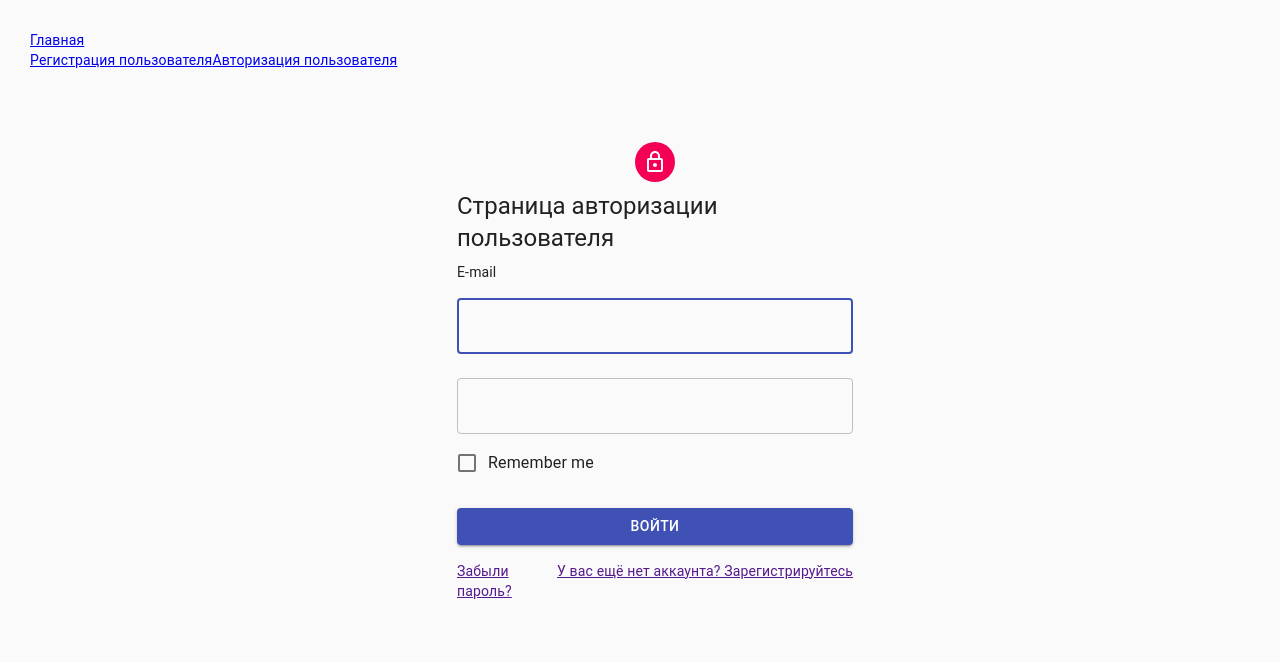
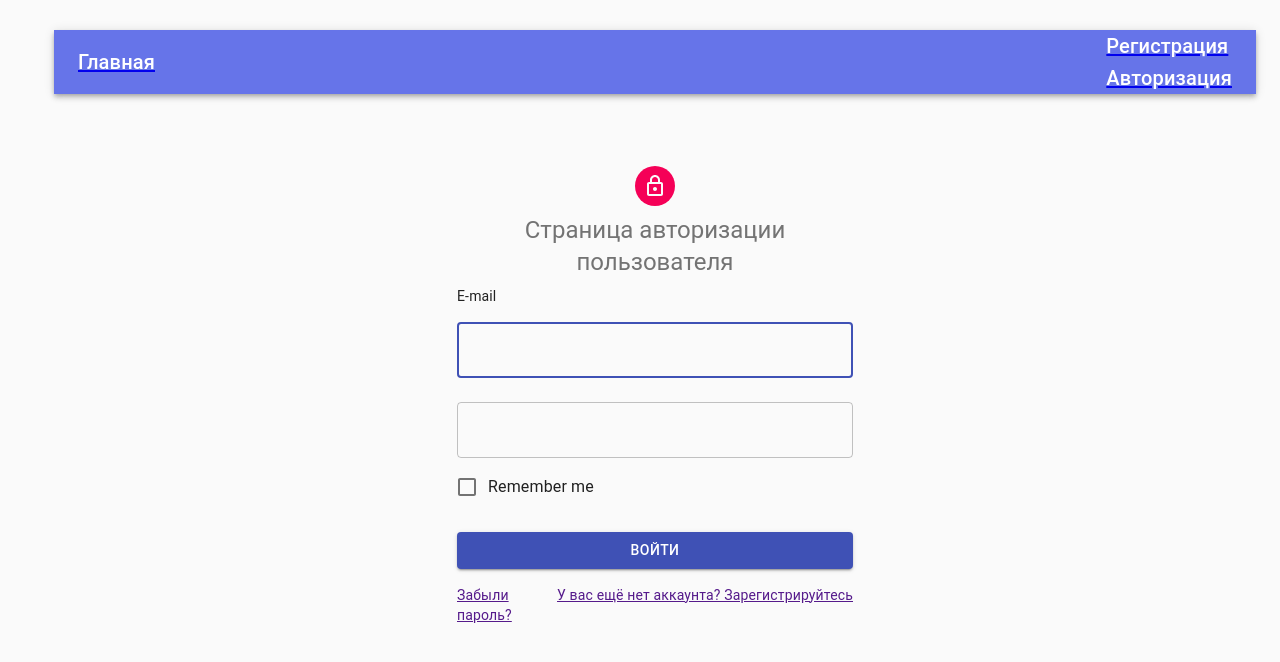
Before and after one commit to Nataliia-Blazhko/goit-react-hw-08-phonebook, a React (Create React App) app: page /login in a window 1280 px wide. Shown: the top 662 px of the page. Built offline with nearby package versions, Linux system fonts and the light colour scheme.

Commit message:
добавление оформления меню бара с material-ui

```diff
--- a/src/App.js
+++ b/src/App.js
@@ -5,6 +5,7 @@ import { authOperations } from './redux/auth';
 import AppBar from './components/appbar/AppBar';
 import PrivateRoute from './components/PrivateRoute';
 import PublicRoute from './components/PublicRoute';
+import Container from '@material-ui/core/Container';
 
 import './styles.scss';
 
@@ -20,7 +21,7 @@ class App extends Component {
 
   render() {
     return (
-      <div>
+      <Container fixed>
         <AppBar />
         <Suspense fallback={<p>Идёт загрузка...</p>}>
           <Switch>
@@ -40,7 +41,7 @@ class App extends Component {
             />
           </Switch>
         </Suspense>
-      </div>
+      </Container>
     );
   }
 }
--- a/src/components/appbar/AppBar.js
+++ b/src/components/appbar/AppBar.js
@@ -3,13 +3,33 @@ import Navigation from '../navigation/Navigation';
 import UserMenu from '../usermenu/UserMenu';
 import AuthNav from '../authnav/AuthNav';
 import { authSelectors } from '../../redux/auth';
+import MaterialAppBar from '@material-ui/core/AppBar';
+import { makeStyles } from '@material-ui/core/styles';
+import Toolbar from '@material-ui/core/Toolbar';
 
-const AppBar = ({ isAuthenticated }) => (
-  <header>
-    <Navigation />
-    {isAuthenticated ? <UserMenu /> : <AuthNav />}
-  </header>
-);
+const useStyles = makeStyles(theme => ({
+  appBar: {
+    backgroundColor: '#6674e9',
+    display: 'flex',
+    justifyContent: 'space-between',
+    alignItems: 'center',
+  },
+}));
+
+const AppBar = ({ isAuthenticated }) => {
+  const classes = useStyles();
+
+  return (
+    <div className={classes.root}>
+      <MaterialAppBar position="static">
+        <Toolbar className={classes.appBar}>
+          <Navigation />
+          {isAuthenticated ? <UserMenu /> : <AuthNav />}
+        </Toolbar>
+      </MaterialAppBar>
+    </div>
+  );
+};
 
 const mapStateToProps = state => ({
   isAuthenticated: authSelectors.getIsAuthenticated(state),
--- a/src/components/authnav/AuthNav.js
+++ b/src/components/authnav/AuthNav.js
@@ -1,15 +1,36 @@
 import React from 'react';
 import { NavLink } from 'react-router-dom';
+import { makeStyles } from '@material-ui/core/styles';
+import Typography from '@material-ui/core/Typography';
 
-const AuthNav = () => (
-  <div>
-    <NavLink to="register" exact className="link" activeClassName="active-link">
-      Регистрация пользователя
-    </NavLink>
-    <NavLink to="login" exact className="link" activeClassName="active-link">
-      Авторизация пользователя
-    </NavLink>
-  </div>
-);
+const useStyles = makeStyles(theme => ({
+  title: {
+    color: 'white',
+  },
+}));
+
+const AuthNav = () => {
+  const classes = useStyles();
+  return (
+    <div className={classes.root}>
+      <NavLink
+        to="register"
+        exact
+        className="link"
+        activeClassName="active-link"
+      >
+        <Typography variant="h6" className={classes.title}>
+          Регистрация{' '}
+        </Typography>
+      </NavLink>
+      <NavLink to="login" exact className="link" activeClassName="active-link">
+        {' '}
+        <Typography variant="h6" className={classes.title}>
+          Авторизация{' '}
+        </Typography>
+      </NavLink>
+    </div>
+  );
+};
 
 export default AuthNav;
--- a/src/components/home/Home.js
+++ b/src/components/home/Home.js
@@ -1,10 +1,20 @@
 import React, { Component } from 'react';
+import Typography from '@material-ui/core/Typography';
+import { withStyles } from '@material-ui/core/styles';
+
+const styles = theme => ({
+  title: {
+    color: 'black',
+  },
+});
 
 export class Home extends Component {
   render() {
     return (
       <div>
-        <h2>Phonebook</h2>
+        <Typography variant="h4" align="center">
+          Телефонная книга
+        </Typography>
       </div>
     );
   }
--- a/src/components/login/Login.js
+++ b/src/components/login/Login.js
@@ -60,7 +60,12 @@ export class Login extends Component {
           <Avatar className={classes.avatar}>
             <LockOutlinedIcon />
           </Avatar>
-          <Typography component="h1" variant="h5">
+          <Typography
+            component="h1"
+            variant="h5"
+            align="center"
+            color="textSecondary"
+          >
             Страница авторизации пользователя{' '}
           </Typography>
           <form
--- a/src/components/navigation/Navigation.js
+++ b/src/components/navigation/Navigation.js
@@ -2,11 +2,24 @@ import React from 'react';
 import { NavLink } from 'react-router-dom';
 import { connect } from 'react-redux';
 import { getIsAuthenticated } from '../../redux/auth/auth-selectors';
+import Typography from '@material-ui/core/Typography';
+import { makeStyles } from '@material-ui/core/styles';
 
-const Navigation = ({ isAuthenticated }) => (
-  <nav>
+const useStyles = makeStyles(theme => ({
+  title: {
+    color: 'white',
+  },
+}));
+
+const Navigation = ({ isAuthenticated }) => {
+  const classes = useStyles();
+  return (
+    <div className={classes.root}>
       <NavLink to="/" exact className="link" activeClassName="active-link">
+        {' '}
+        <Typography variant="h6" className={classes.title}>
           Главная
+        </Typography>
       </NavLink>
       {isAuthenticated && (
         <NavLink
@@ -15,11 +28,15 @@ const Navigation = ({ isAuthenticated }) => (
           className="link"
           activeClassName="active-link"
         >
-        Телефонная книга
+          {' '}
+          <Typography variant="h6" className={classes.title}>
+            Телефонная книга{' '}
+          </Typography>
         </NavLink>
       )}
-  </nav>
+    </div>
   );
+};
 
 const mapStateToProps = state => ({
   isAuthenticated: getIsAuthenticated(state),
--- a/src/components/register/Register.js
+++ b/src/components/register/Register.js
@@ -8,6 +8,8 @@ import Container from '@material-ui/core/Container';
 import CssBaseline from '@material-ui/core/CssBaseline';
 import { withStyles } from '@material-ui/core/styles';
 import Grid from '@material-ui/core/Grid';
+import Avatar from '@material-ui/core/Avatar';
+import LockOutlinedIcon from '@material-ui/icons/LockOutlined';
 import { Link } from 'react-router-dom';
 
 const styles = theme => ({
@@ -55,6 +57,9 @@ export class Register extends Component {
       <Container component="main" maxWidth="xs">
         <CssBaseline />
         <div className={classes.paper}>
+          <Avatar className={classes.avatar}>
+            <LockOutlinedIcon />
+          </Avatar>
           <Typography
             component="h1"
             variant="h5"
--- a/src/components/usermenu/UserMenu.js
+++ b/src/components/usermenu/UserMenu.js
@@ -1,15 +1,33 @@
 import React from 'react';
 import { connect } from 'react-redux';
 import { authSelectors, authOperations } from '../../redux/auth';
+import Button from '@material-ui/core/Button';
+import { makeStyles } from '@material-ui/core/styles';
 
-const UserMenu = ({ email, onLogout }) => (
-  <div>
-    <span>Welcome, {email}</span>
-    <button type="button" onClick={onLogout}>
-      Logout
-    </button>
-  </div>
-);
+const useStyles = makeStyles(theme => ({
+  button: {
+    color: 'secondary',
+  },
+}));
+
+const UserMenu = ({ email, onLogout }) => {
+  const classes = useStyles();
+  return (
+    <div>
+      <span>Welcome, {email}</span>
+      <Button
+        type="button"
+        onClick={onLogout}
+        variant="contained"
+        size="medium"
+        color="secondary"
+        className={classes.margin}
+      >
+        Logout
+      </Button>
+    </div>
+  );
+};
 
 const mapStateToProps = state => ({
   name: authSelectors.getUsername(state),
```
Lines whose indentation alone changed are shown as unchanged.
